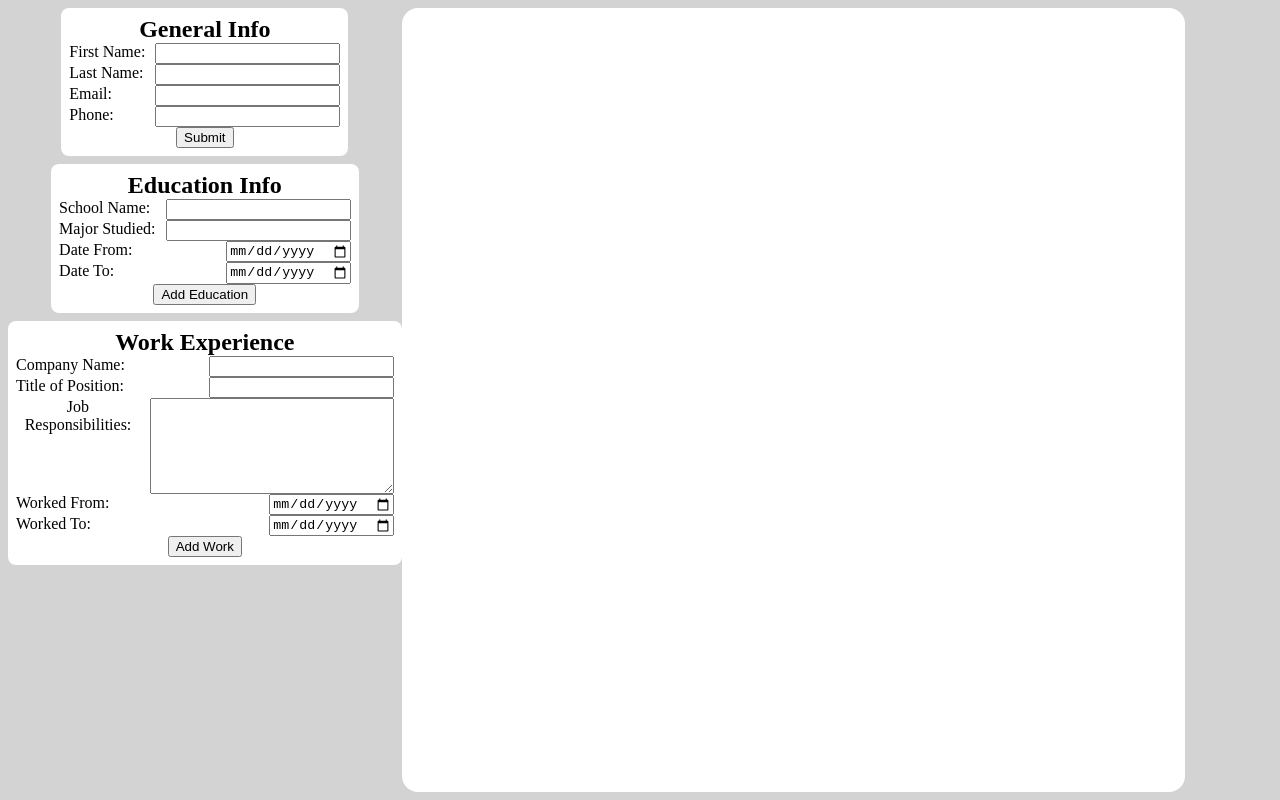
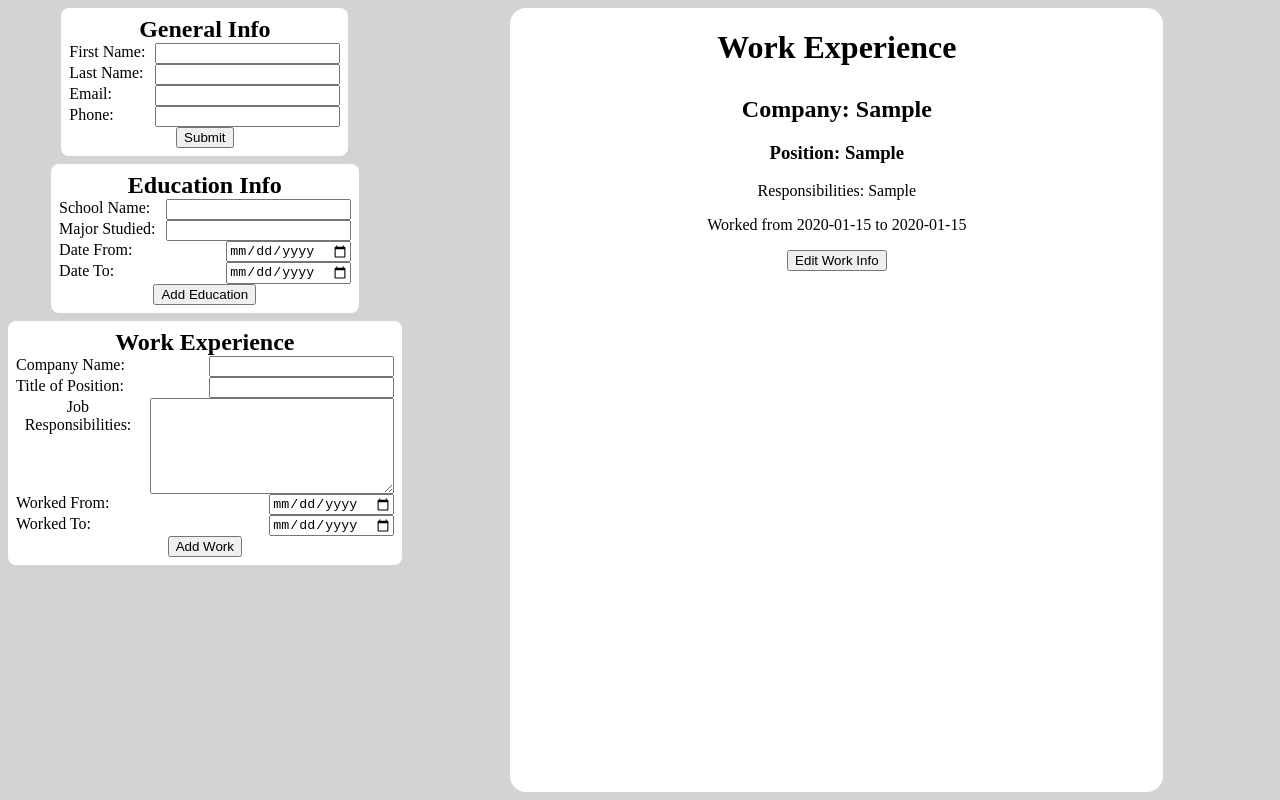
Before and after one commit to BelakJG/OdinCV, a React (Vite) app: page / in a window 1280 px wide. Both pictures are taken after typing "Sample", "Sample", "Sample", "2020-01-15", "2020-01-15" into the empty fields and a click on the button "Add Work". Built offline with nearby package versions, Linux system fonts and the light colour scheme.

Commit message:
Added function to edit work experience entries

```diff
--- a/src/app.jsx
+++ b/src/app.jsx
@@ -51,11 +51,13 @@ export default function App() {
         const data = event.target;
         const dataObject = {
             id: data.uuID.value,
+            company: data.company.value,
             position: data.position.value,
             responsibilities: data.responsibilities.value,
             dateFrom: data.dateFrom.value,
             dateTo: data.dateTo.value
         }
+        console.log(data.company);
 
         const workIndex = resume.work.findIndex(w => w.id === dataObject.id);
         if (workIndex === -1) {
--- a/src/components/resume.jsx
+++ b/src/components/resume.jsx
@@ -12,6 +12,18 @@ export default function Resume({ resumeData }) {
         schoolForm.uuID.value = schoolData.id;
     }
 
+    function editWork(workID) {
+        const workIndex = resumeData.work.findIndex(w => w.id === workID);
+        const workData = resumeData.work[workIndex];
+        const workForm = document.querySelector("#workInfoForm");
+        workForm.company.value = workData.company;
+        workForm.position.value = workData.position;
+        workForm.responsibilities.value = workData.responsibilities;
+        workForm.dateFrom.value = workData.dateFrom;
+        workForm.dateTo.value = workData.dateTo;
+        workForm.uuID.value = workData.id;
+    }
+
     const generalData = (Object.keys(resumeData.general).length !== 0 ? <div id="generalInfo">
         <h1>{resumeData.general.name}</h1>
         <h3>Email: {resumeData.general.email}</h3>
@@ -22,7 +34,7 @@ export default function Resume({ resumeData }) {
         <div id="educationInfo">
             <h1>Education</h1>
             {resumeData.education.map((schoolEntry) => <div className="school" key={schoolEntry.id}>
-                <h1>{schoolEntry.school}</h1>
+                <h2>{schoolEntry.school}</h2>
                 <h3>Major of study: {schoolEntry.major}</h3>
                 <p>Attended from {schoolEntry.dateFrom} to {schoolEntry.dateTo}</p>
                 <button type="button" onClick={() => editSchool(schoolEntry.id)}>Edit Info</button>
@@ -31,8 +43,22 @@ export default function Resume({ resumeData }) {
         </div>
     );
 
+    const workData = (resumeData.work.length === 0 ? <></> :
+        <div id="workInfo">
+            <h1>Work Experience</h1>
+            {resumeData.work.map((workEntry) => <div className="work" key={workEntry.id}>
+                <h2>Company: {workEntry.company}</h2>
+                <h3>Position: {workEntry.position}</h3>
+                <p>Responsibilities: {workEntry.responsibilities}</p>
+                <p>Worked from {workEntry.dateFrom} to {workEntry.dateTo}</p>
+                <button type="button" onClick={() => editWork(workEntry.id)}>Edit Work Info</button>
+            </div>)}
+        </div>
+    )
+
     return(<>
         {generalData}
         {educationData}
+        {workData}
     </>);
 }
--- a/src/components/workInfo.jsx
+++ b/src/components/workInfo.jsx
@@ -9,7 +9,7 @@ export default function WorkInfo({ handleWork }) {
         </div>
         <div className="field">
             <label htmlFor="position">Title of Position: </label>
-            <input type="text" id="position" name="company"></input>
+            <input type="text" id="position" name="position"></input>
         </div>
         <div className="field">
             <label htmlFor="responsibilities">Job Responsibilities:</label>
--- a/src/styles/app.css
+++ b/src/styles/app.css
@@ -12,7 +12,9 @@
     align-items: center;
     border-radius: 16px;
     text-align: center;
-    width: 90%;
+    width: 75%;
+    overflow-y: scroll;
+    justify-self: center;
 }
 
 #resume > * {
--- a/src/styles/index.css
+++ b/src/styles/index.css
@@ -14,5 +14,6 @@ h2 {
 #root {
     display: grid;
     grid-template-columns: 1fr 3fr;
+    justify-content: space-between;
     height: 100%;
 }
--- a/src/styles/resume.css
+++ b/src/styles/resume.css
@@ -12,3 +12,18 @@
 #educationInfo .school:not(:last-child) {
     border-bottom: 1px solid grey;
 }
+
+#workInfo {
+    display: flex;
+    flex-direction: column;
+    align-items: center;
+}
+
+.work {
+    padding: 8px;
+    width: 50%;
+}
+
+#workInfo .work:not(:last-child) {
+    border-bottom: 1px solid grey;
+}
```
